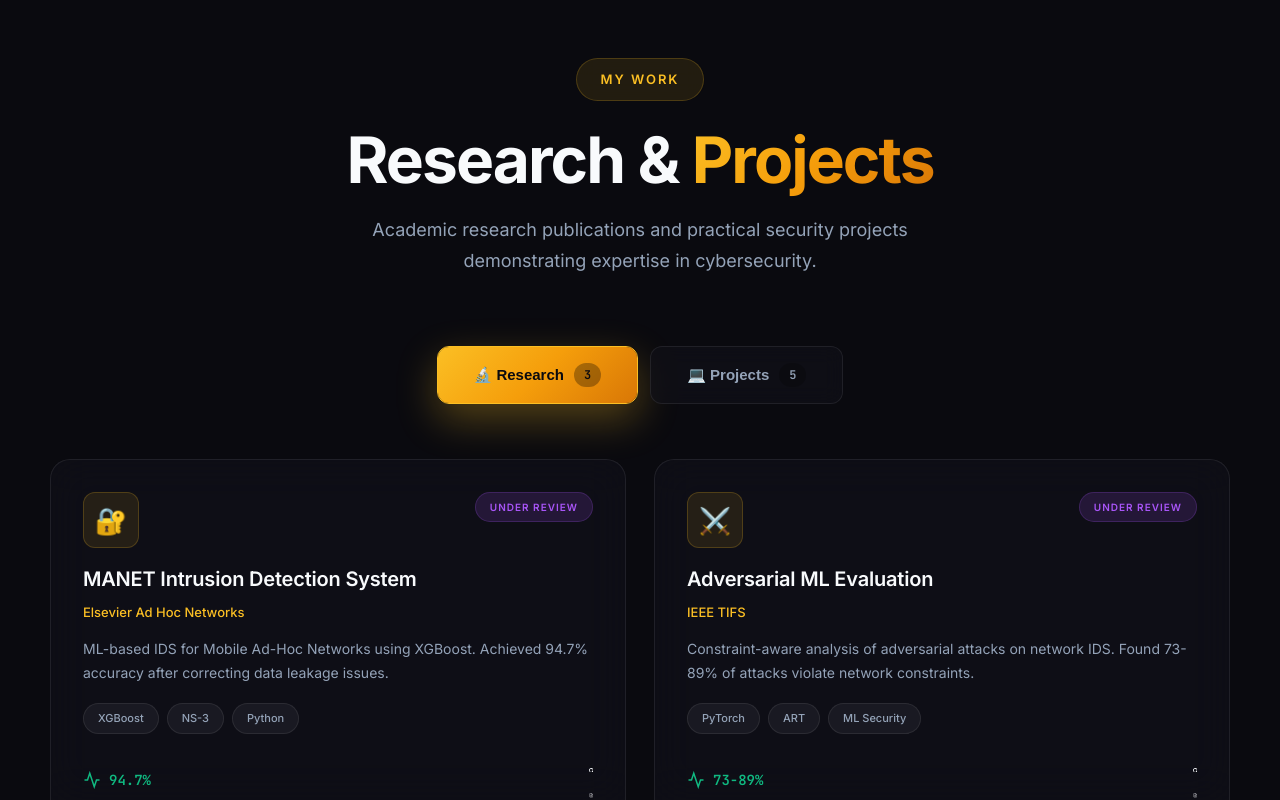
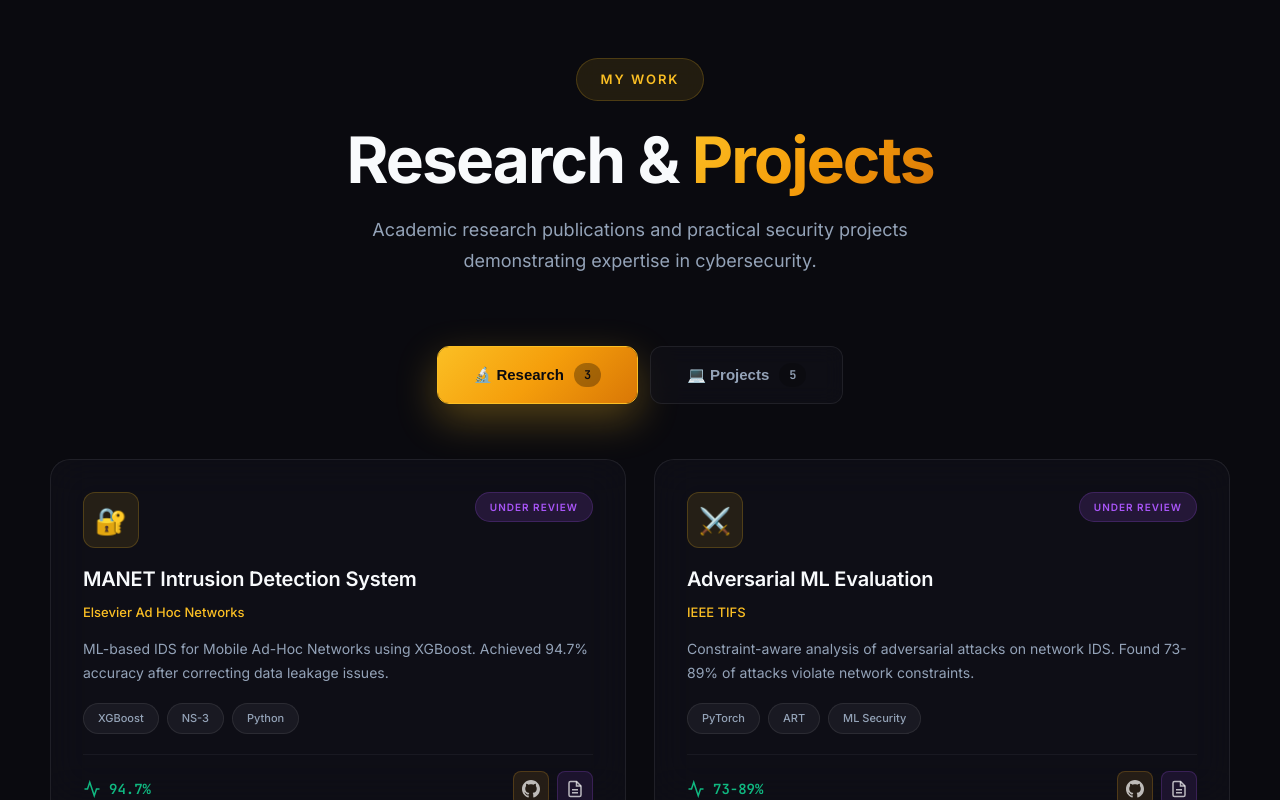
Before and after one commit to vssk18/varanasikarthik.in, a plain HTML site: page index.html in a window 1280 px wide. Shown: the part 2000-2800 px from the top of the page. Drawn offline with nearby package versions, Linux system fonts and the light colour scheme; animation ran at ten frames a second.

Commit message:
Add styles for work card icon links

```diff
--- a/css/work.css
+++ b/css/work.css
@@ -744,3 +744,78 @@
         justify-content: center;
     }
 }
+/* ============================================
+   WORK CARD ICON LINKS - Add this to css/work.css
+   ============================================ */
+
+/* Container for icon links */
+.work-card-links {
+    display: flex;
+    gap: 0.5rem;
+    margin-left: auto;
+}
+
+/* Base styles for icon link buttons */
+.work-card-icon-link {
+    display: flex;
+    align-items: center;
+    justify-content: center;
+    width: 36px;
+    height: 36px;
+    border-radius: 8px;
+    background: rgba(251, 176, 36, 0.1);
+    border: 1px solid rgba(251, 176, 36, 0.2);
+    color: rgba(255, 255, 255, 0.7);
+    transition: all 0.3s ease;
+    text-decoration: none;
+}
+
+.work-card-icon-link svg {
+    width: 18px;
+    height: 18px;
+}
+
+/* Default hover (GitHub - gold) */
+.work-card-icon-link:hover {
+    background: rgba(251, 176, 36, 0.2);
+    border-color: rgba(251, 176, 36, 0.5);
+    color: #FBB024;
+    transform: translateY(-3px) scale(1.1);
+    box-shadow: 0 4px 15px rgba(251, 176, 36, 0.3);
+}
+
+/* TechRxiv variant (purple) */
+.work-card-icon-link.techrxiv {
+    background: rgba(168, 85, 247, 0.1);
+    border-color: rgba(168, 85, 247, 0.2);
+}
+
+.work-card-icon-link.techrxiv:hover {
+    background: rgba(168, 85, 247, 0.2);
+    border-color: rgba(168, 85, 247, 0.5);
+    color: #A855F7;
+    box-shadow: 0 4px 15px rgba(168, 85, 247, 0.3);
+}
+
+/* Live site variant (green) */
+.work-card-icon-link.live {
+    background: rgba(16, 185, 129, 0.1);
+    border-color: rgba(16, 185, 129, 0.2);
+}
+
+.work-card-icon-link.live:hover {
+    background: rgba(16, 185, 129, 0.2);
+    border-color: rgba(16, 185, 129, 0.5);
+    color: #10B981;
+    box-shadow: 0 4px 15px rgba(16, 185, 129, 0.3);
+}
+
+/* Update footer to accommodate links */
+.work-card-footer {
+    display: flex;
+    justify-content: space-between;
+    align-items: center;
+    margin-top: auto;
+    padding-top: 1rem;
+    border-top: 1px solid rgba(255, 255, 255, 0.05);
+}
```
